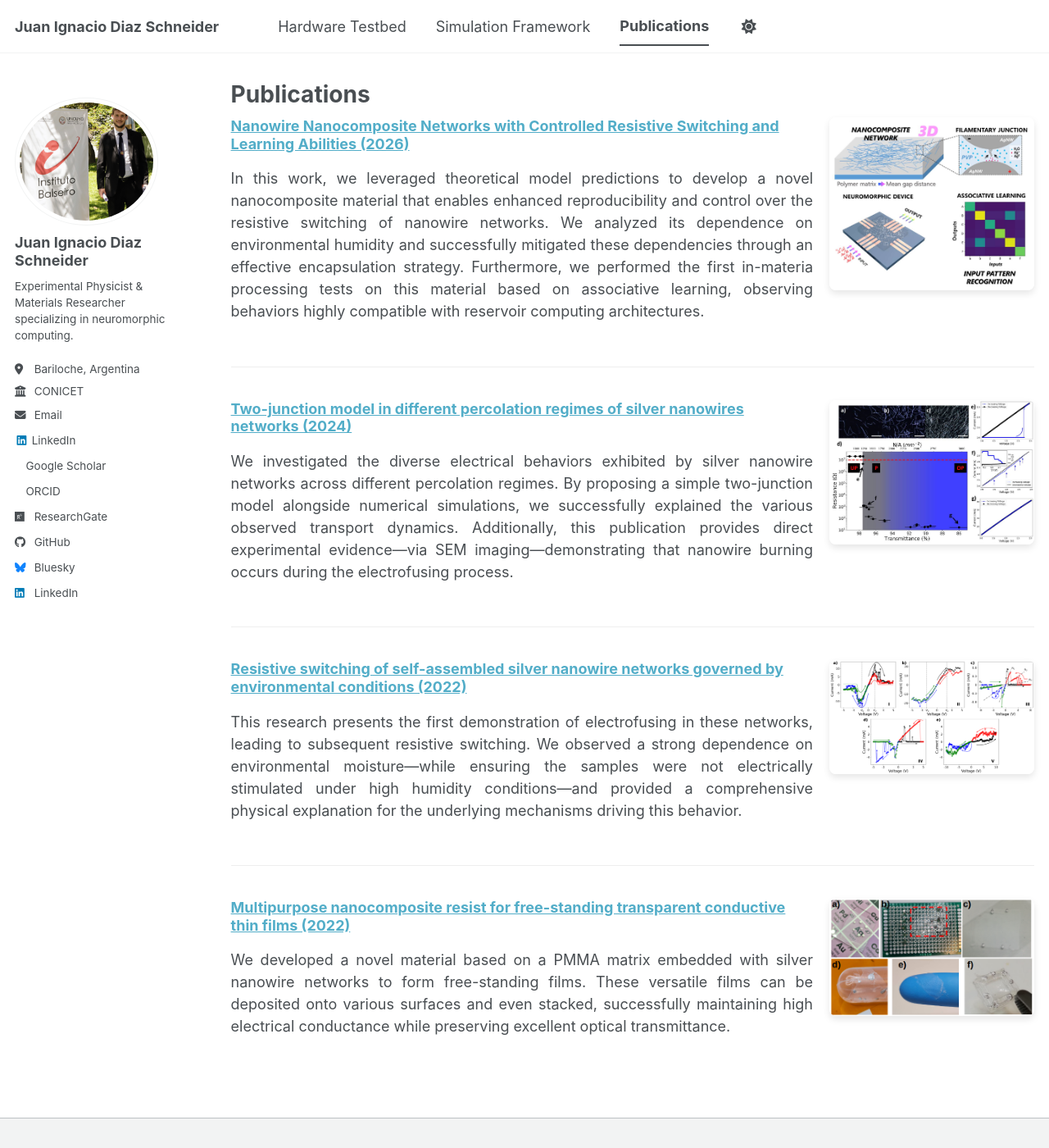
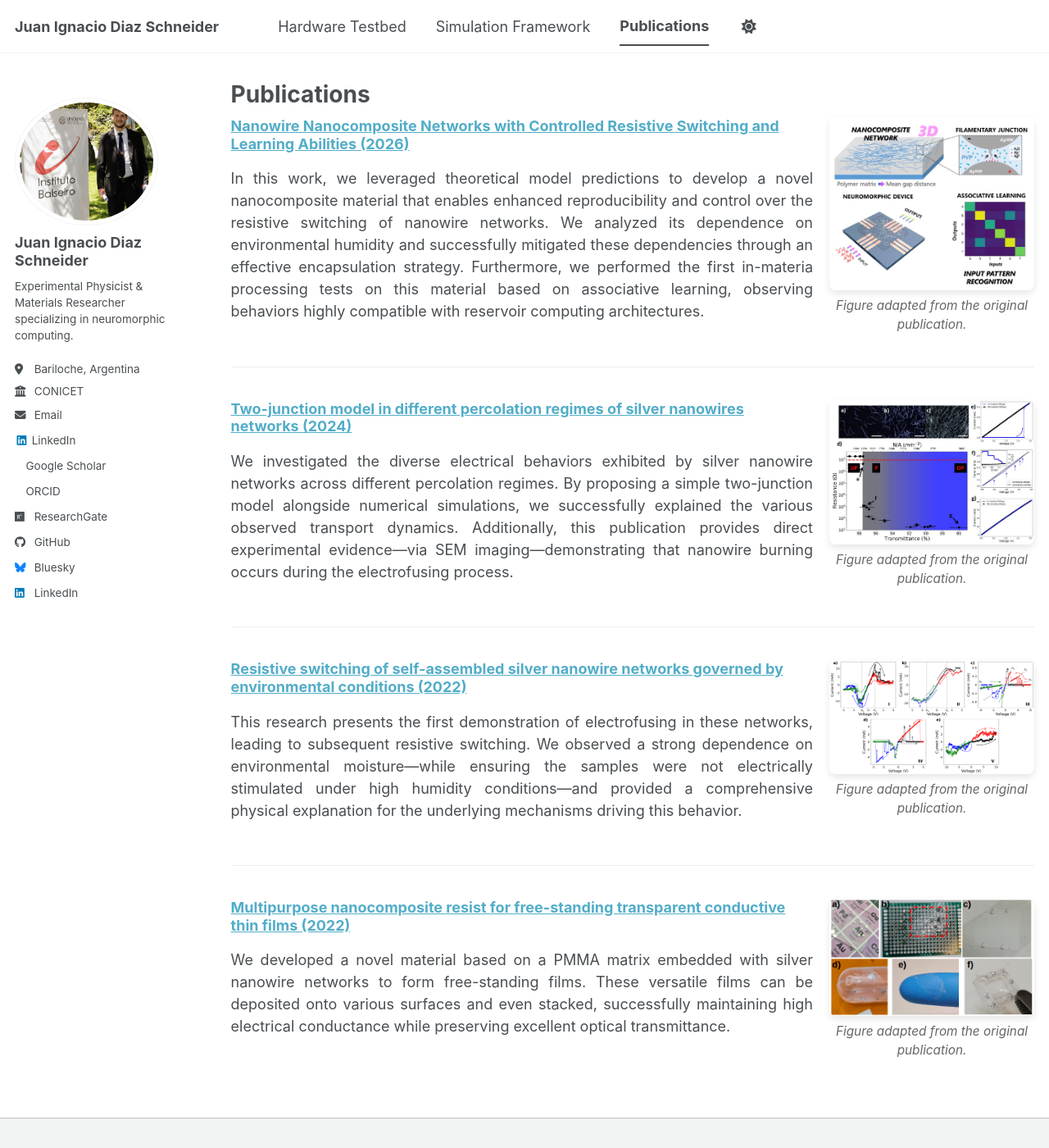
Before and after one commit to juanids/juanids.github.io, a Jekyll site: the page built from _pages/publications.md, in a window 1280 px wide and 1400 px high. Shown: the whole window at 82% size. Built offline with Jekyll 4.4.1, drawn with Linux system fonts in a browser that asks for light colours; a style sheet for code colours, icons or effects is not loaded.

Commit message:
Update publications.md

```diff
--- a/_pages/publications.md
+++ b/_pages/publications.md
@@ -10,9 +10,12 @@ author_profile: true
     <h3 style="margin-top: 0;"><a href="https://doi.org/10.1002/adfm.77408" target="_blank">Nanowire Nanocomposite Networks with Controlled Resistive Switching and Learning Abilities (2026)</a></h3>
     <p style="text-align: justify;">In this work, we leveraged theoretical model predictions to develop a novel nanocomposite material that enables enhanced reproducibility and control over the resistive switching of nanowire networks. We analyzed its dependence on environmental humidity and successfully mitigated these dependencies through an effective encapsulation strategy. Furthermore, we performed the first in-materia processing tests on this material based on associative learning, observing behaviors highly compatible with reservoir computing architectures.</p>
   </div>
-  <a href="https://doi.org/10.1002/adfm.77408" target="_blank">
-    <img src="/images/pub1-2026.jpg" alt="Nanocomposite Networks" style="width: 250px; border-radius: 8px; box-shadow: 0 4px 8px rgba(0,0,0,0.1);">
-  </a>
+  <div style="width: 250px; text-align: center; flex-shrink: 0;">
+    <a href="https://doi.org/10.1002/adfm.77408" target="_blank">
+      <img src="/images/pub1-2026.jpg" alt="Nanocomposite Networks" style="width: 100%; border-radius: 8px; box-shadow: 0 4px 8px rgba(0,0,0,0.1);">
+    </a>
+    <span style="font-size: 0.85em; color: #666; display: block; margin-top: 8px; font-style: italic;">Figure adapted from the original publication.</span>
+  </div>
 </div>
 
 <div style="display: flex; flex-wrap: wrap; gap: 20px; align-items: flex-start; margin-bottom: 40px; padding-bottom: 30px; border-bottom: 1px solid #eee;">
@@ -20,9 +23,12 @@ author_profile: true
     <h3 style="margin-top: 0;"><a href="https://doi.org/10.1002/adfm.202410766" target="_blank">Two-junction model in different percolation regimes of silver nanowires networks (2024)</a></h3>
     <p style="text-align: justify;">We investigated the diverse electrical behaviors exhibited by silver nanowire networks across different percolation regimes. By proposing a simple two-junction model alongside numerical simulations, we successfully explained the various observed transport dynamics. Additionally, this publication provides direct experimental evidence—via SEM imaging—demonstrating that nanowire burning occurs during the electrofusing process.</p>
   </div>
-  <a href="https://doi.org/10.1002/adfm.202410766" target="_blank">
-    <img src="/images/pub2-2024.jpg" alt="Two-junction model" style="width: 250px; border-radius: 8px; box-shadow: 0 4px 8px rgba(0,0,0,0.1);">
-  </a>
+  <div style="width: 250px; text-align: center; flex-shrink: 0;">
+    <a href="https://doi.org/10.1002/adfm.202410766" target="_blank">
+      <img src="/images/pub2-2024.jpg" alt="Two-junction model" style="width: 100%; border-radius: 8px; box-shadow: 0 4px 8px rgba(0,0,0,0.1);">
+    </a>
+    <span style="font-size: 0.85em; color: #666; display: block; margin-top: 8px; font-style: italic;">Figure adapted from the original publication.</span>
+  </div>
 </div>
 
 <div style="display: flex; flex-wrap: wrap; gap: 20px; align-items: flex-start; margin-bottom: 40px; padding-bottom: 30px; border-bottom: 1px solid #eee;">
@@ -30,9 +36,12 @@ author_profile: true
     <h3 style="margin-top: 0;"><a href="https://doi.org/10.1002/aelm.202200631" target="_blank">Resistive switching of self-assembled silver nanowire networks governed by environmental conditions (2022)</a></h3>
     <p style="text-align: justify;">This research presents the first demonstration of electrofusing in these networks, leading to subsequent resistive switching. We observed a strong dependence on environmental moisture—while ensuring the samples were not electrically stimulated under high humidity conditions—and provided a comprehensive physical explanation for the underlying mechanisms driving this behavior.</p>
   </div>
-  <a href="https://doi.org/10.1002/aelm.202200631" target="_blank">
-    <img src="/images/pub3-2022.png" alt="Environmental conditions switching" style="width: 250px; border-radius: 8px; box-shadow: 0 4px 8px rgba(0,0,0,0.1);">
-  </a>
+  <div style="width: 250px; text-align: center; flex-shrink: 0;">
+    <a href="https://doi.org/10.1002/aelm.202200631" target="_blank">
+      <img src="/images/pub3-2022.png" alt="Environmental conditions switching" style="width: 100%; border-radius: 8px; box-shadow: 0 4px 8px rgba(0,0,0,0.1);">
+    </a>
+    <span style="font-size: 0.85em; color: #666; display: block; margin-top: 8px; font-style: italic;">Figure adapted from the original publication.</span>
+  </div>
 </div>
 
 <div style="display: flex; flex-wrap: wrap; gap: 20px; align-items: flex-start; margin-bottom: 40px;">
@@ -40,7 +49,10 @@ author_profile: true
     <h3 style="margin-top: 0;"><a href="https://doi.org/10.1088/2058-8585/ac97a5" target="_blank">Multipurpose nanocomposite resist for free-standing transparent conductive thin films (2022)</a></h3>
     <p style="text-align: justify;">We developed a novel material based on a PMMA matrix embedded with silver nanowire networks to form free-standing films. These versatile films can be deposited onto various surfaces and even stacked, successfully maintaining high electrical conductance while preserving excellent optical transmittance.</p>
   </div>
-  <a href="https://doi.org/10.1088/2058-8585/ac97a5" target="_blank">
-    <img src="/images/pub4-2022.png" alt="Free-standing thin films" style="width: 250px; border-radius: 8px; box-shadow: 0 4px 8px rgba(0,0,0,0.1);">
-  </a>
+  <div style="width: 250px; text-align: center; flex-shrink: 0;">
+    <a href="https://doi.org/10.1088/2058-8585/ac97a5" target="_blank">
+      <img src="/images/pub4-2022.png" alt="Free-standing thin films" style="width: 100%; border-radius: 8px; box-shadow: 0 4px 8px rgba(0,0,0,0.1);">
+    </a>
+    <span style="font-size: 0.85em; color: #666; display: block; margin-top: 8px; font-style: italic;">Figure adapted from the original publication.</span>
+  </div>
 </div>
```
